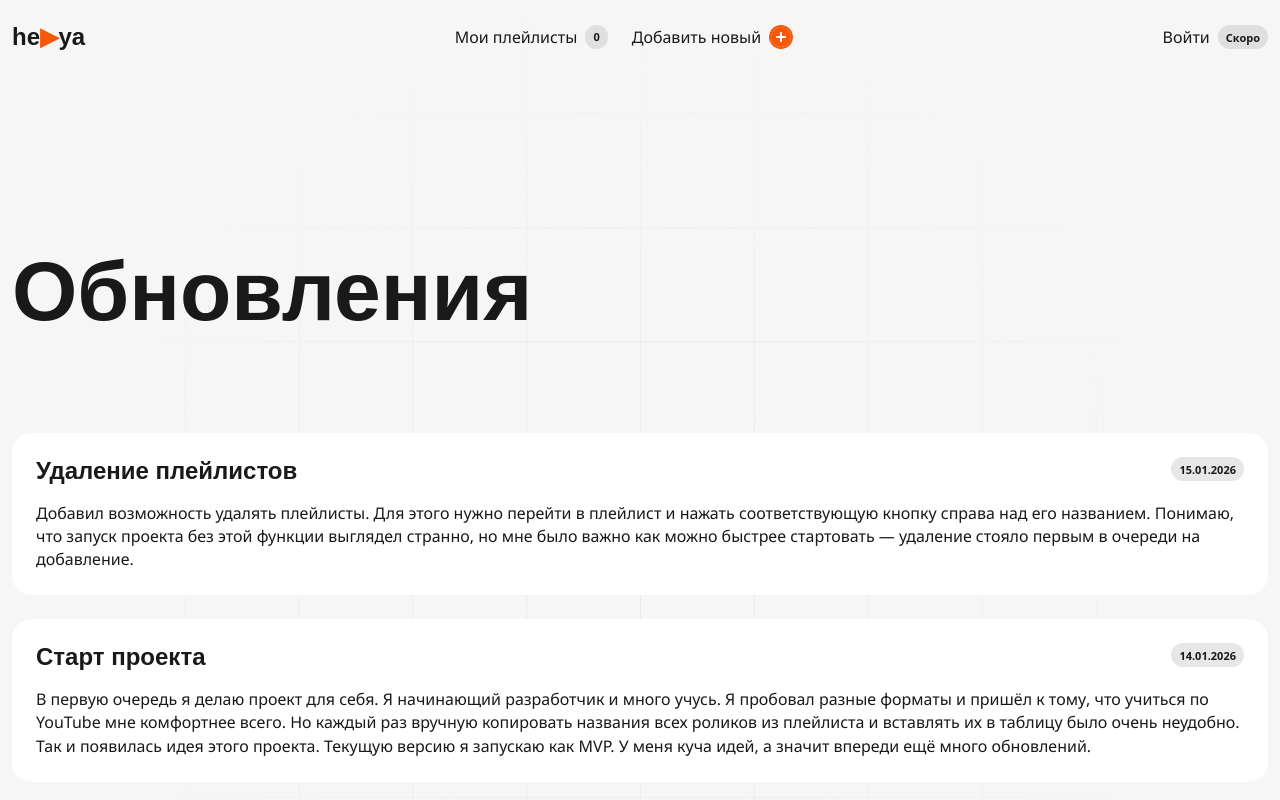
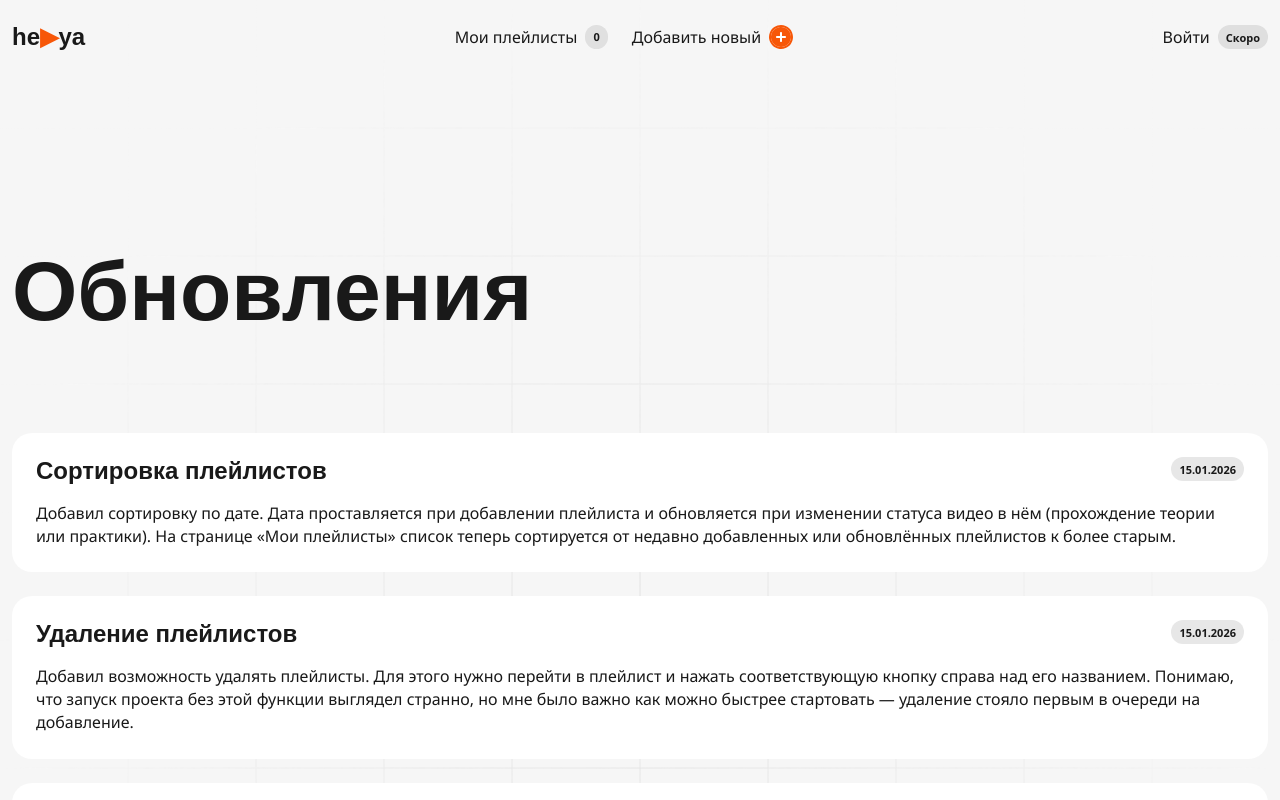
Before and after one commit to sibvan/he-ya, a Next.js app: page /updates in a window 1280 px wide. Shown: the top 800 px of the page. Built offline with nearby package versions, Linux system fonts and the light colour scheme; a web font is replaced by a local one.

Commit message:
add new update

```diff
--- a/app/updates/page.tsx
+++ b/app/updates/page.tsx
@@ -3,6 +3,12 @@
 import Status from "@/components/ui/Status";
 
 const content = [
+  {
+    title: "Сортировка плейлистов",
+    date: "15.01.2026",
+    description:
+      "Добавил сортировку по дате. Дата проставляется при добавлении плейлиста и обновляется при изменении статуса видео в нём (прохождение теории или практики). На странице «Мои плейлисты» список теперь сортируется от недавно добавленных или обновлённых плейлистов к более старым.",
+  },
   {
     title: "Удаление плейлистов",
     date: "15.01.2026",
```
